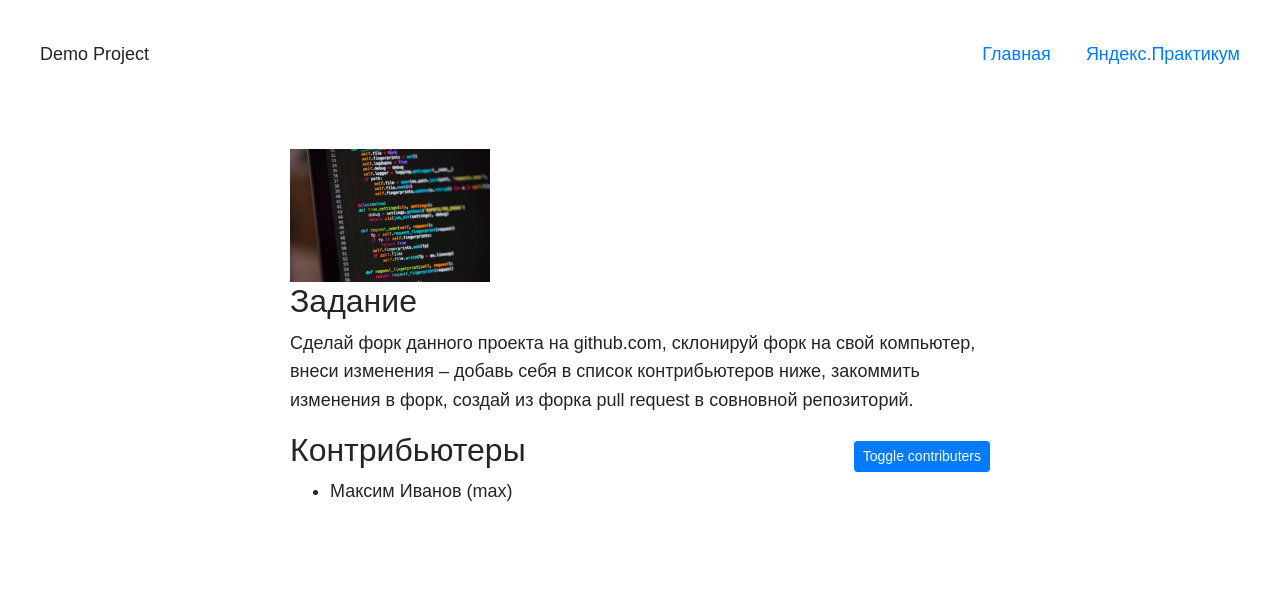
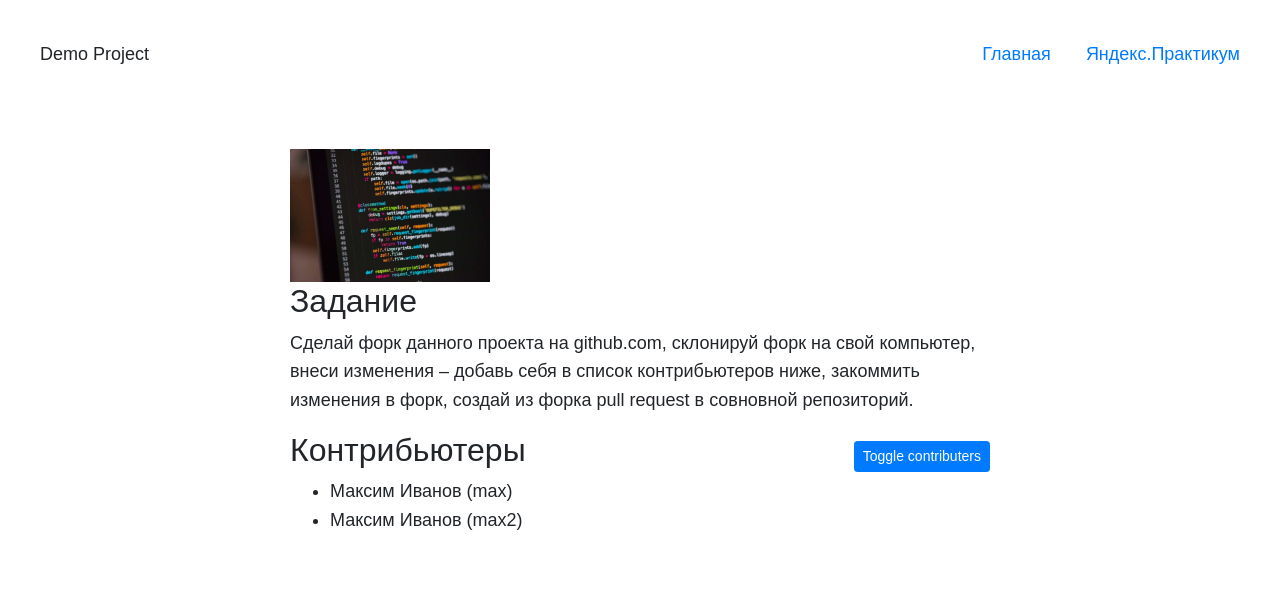
Before and after one commit to MaxOrel/porto, a website: page index.html in a window 1280 px wide. Drawn offline with nearby package versions, Linux system fonts and the light colour scheme.

Commit message:
Добавляет нового пользователя

```diff
--- a/index.html
+++ b/index.html
@@ -52,6 +52,7 @@
         </header>
         <ul class="contributers__list">
           <li>Максим Иванов (max)</li>
+          <li>Максим Иванов (max2)</li>
         </ul>
       </section>
     </main>
```
